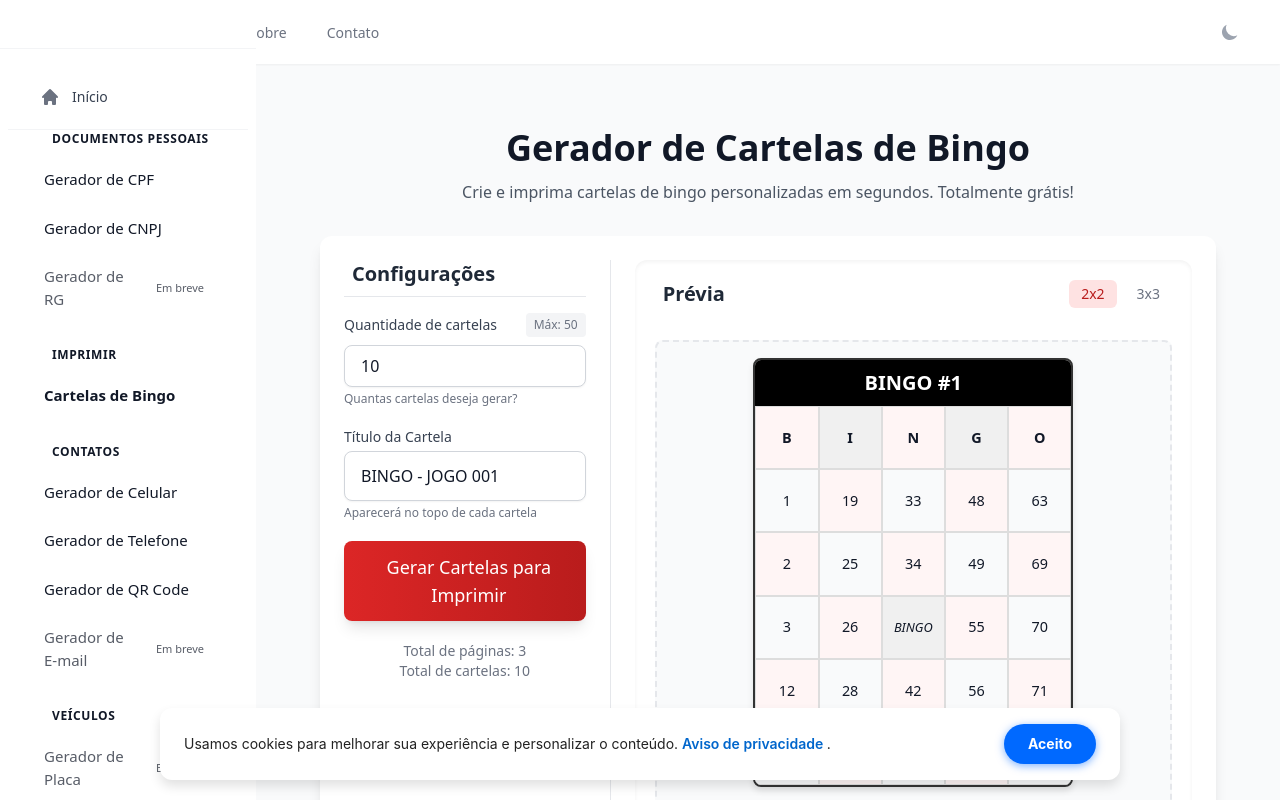
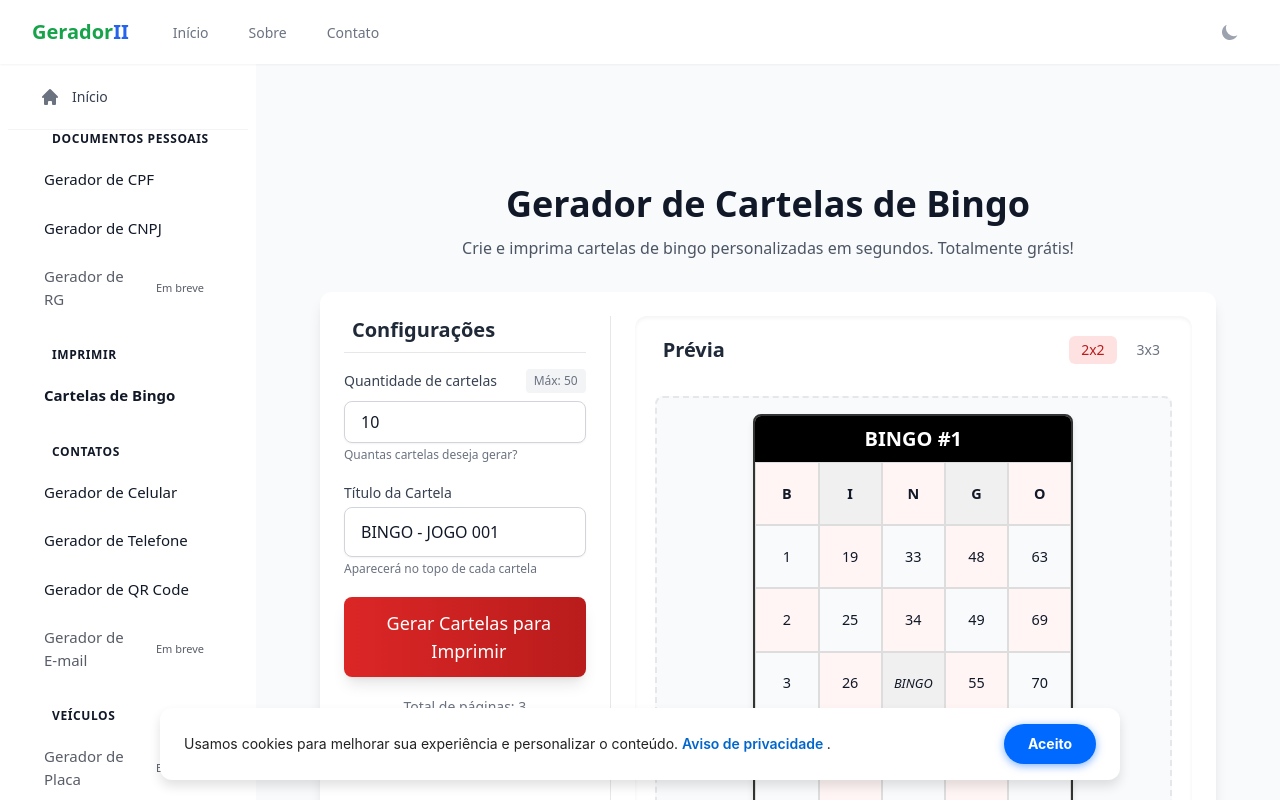
Before and after one commit to silasstoned47/gerador, a Nuxt app: page /imprimir/cartela-bingo in a window 1280 px wide. Shown: the top 800 px of the page. Built offline with nearby package versions, Linux system fonts and the light colour scheme.

Commit message:
navbar fix

```diff
--- a/components/AppHeader.vue
+++ b/components/AppHeader.vue
@@ -1,5 +1,5 @@
 <template>
-  <header class="bg-white shadow-sm sticky top-0 z-30">
+  <header class="bg-white shadow-sm sticky top-0 z-50">
     <div class="max-w-7xl mx-auto px-4 sm:px-6 lg:px-8">
       <div class="flex justify-between h-16">
         <div class="flex items-center">
--- a/components/AppSidebar.vue
+++ b/components/AppSidebar.vue
@@ -148,11 +148,24 @@ const closeSidebar = () => {
 <style scoped>
 /* Base sidebar styles */
 .sidebar {
-  @apply fixed inset-y-0 left-0 w-64 bg-white shadow-lg transform -translate-x-full transition-transform duration-300 ease-in-out z-40 overflow-y-auto;
+  @apply fixed top-16 left-0 w-64 h-[calc(100vh-4rem)] bg-white shadow-lg transform -translate-x-full transition-transform duration-300 ease-in-out z-40 overflow-y-auto;
 }
 
 .sidebar--open {
   @apply translate-x-0;
+}
+
+/* Desktop styles */
+@screen lg {
+  .sidebar {
+    @apply top-16 h-[calc(100vh-4rem)] z-30;
+    transform: none;
+    transition: transform 0.3s ease-in-out;
+  }
+
+  .sidebar--open {
+    @apply translate-x-0;
+  }
 }
 
 .sidebar__header {
--- a/layouts/default.vue
+++ b/layouts/default.vue
@@ -8,12 +8,12 @@
       @toggle-sidebar="toggleSidebar"
     />
 
-    <div class="flex flex-1 overflow-hidden">
+    <div class="flex flex-1 overflow-hidden relative pt-16 md:pt-16">
       <!-- Sidebar -->
       <AppSidebar
         :is-open="isSidebarOpen"
         @close="closeSidebar"
-        class="fixed inset-y-0 left-0 z-40 w-64 transform transition-transform duration-300 ease-in-out lg:translate-x-0 lg:static lg:inset-0"
+        class="fixed lg:sticky top-16 left-0 z-30 w-64 transform transition-transform duration-300 ease-in-out lg:translate-x-0"
         :class="{'-translate-x-full': !isSidebarOpen}"
       />
 
@@ -21,12 +21,12 @@
       <div
         v-if="isSidebarOpen"
         @click="closeSidebar"
-        class="fixed inset-0 bg-black bg-opacity-50 z-30 lg:hidden"
+        class="fixed inset-0 bg-black bg-opacity-50 z-20 lg:hidden"
       ></div>
 
       <!-- Main content -->
-      <main class="flex-1 overflow-auto focus:outline-none lg:ml-64">
-        <div class="min-h-[calc(100vh-4rem)] bg-gradient-to-b to-gray-100 py-8 px-4 sm:px-6 lg:px-8">
+      <main class="flex-1 overflow-auto focus:outline-none lg:ml-64 w-full">
+        <div class="min-h-[calc(100vh-4rem)] bg-gradient-to-b to-gray-100 py-4 sm:py-6 px-4 sm:px-6 lg:px-8">
           <div class="max-w-7xl mx-auto">
             <slot />
           </div>
```
